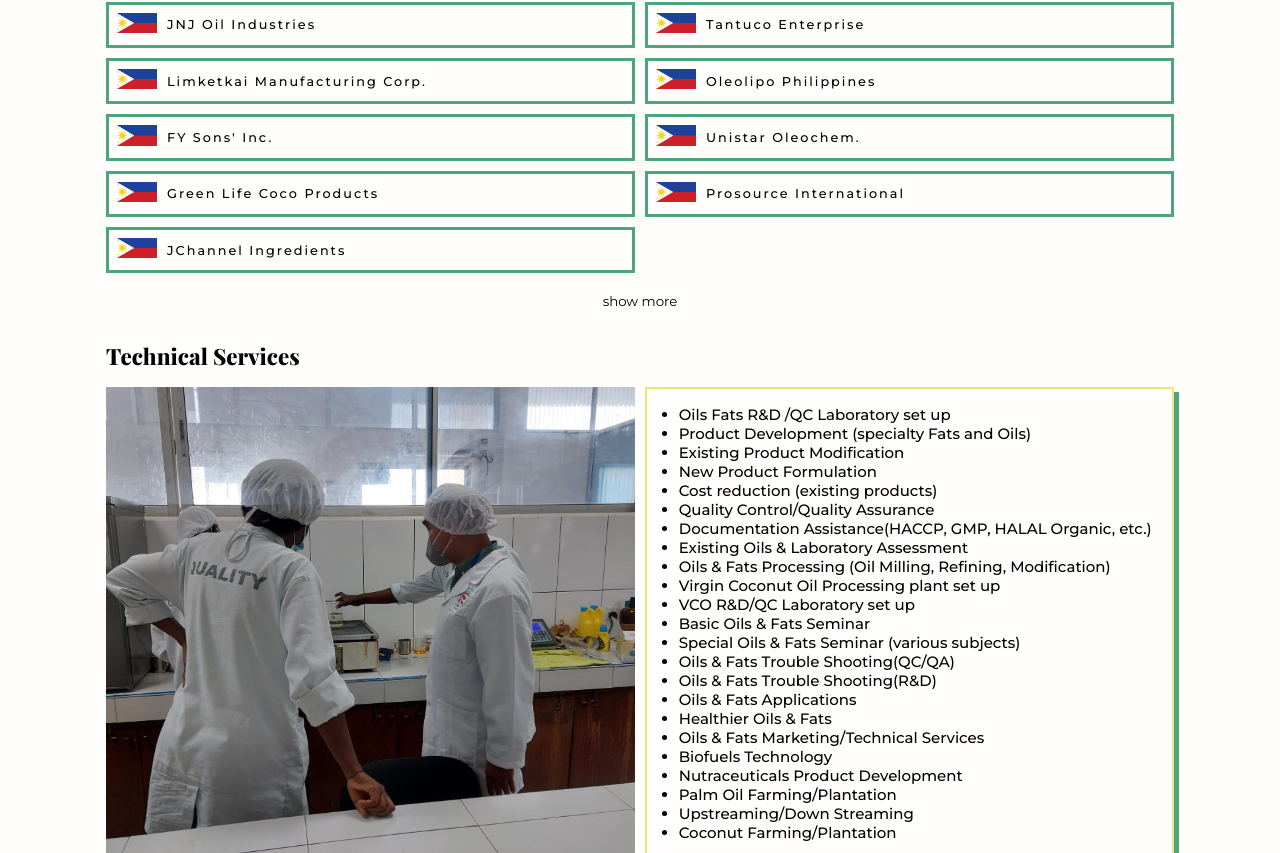
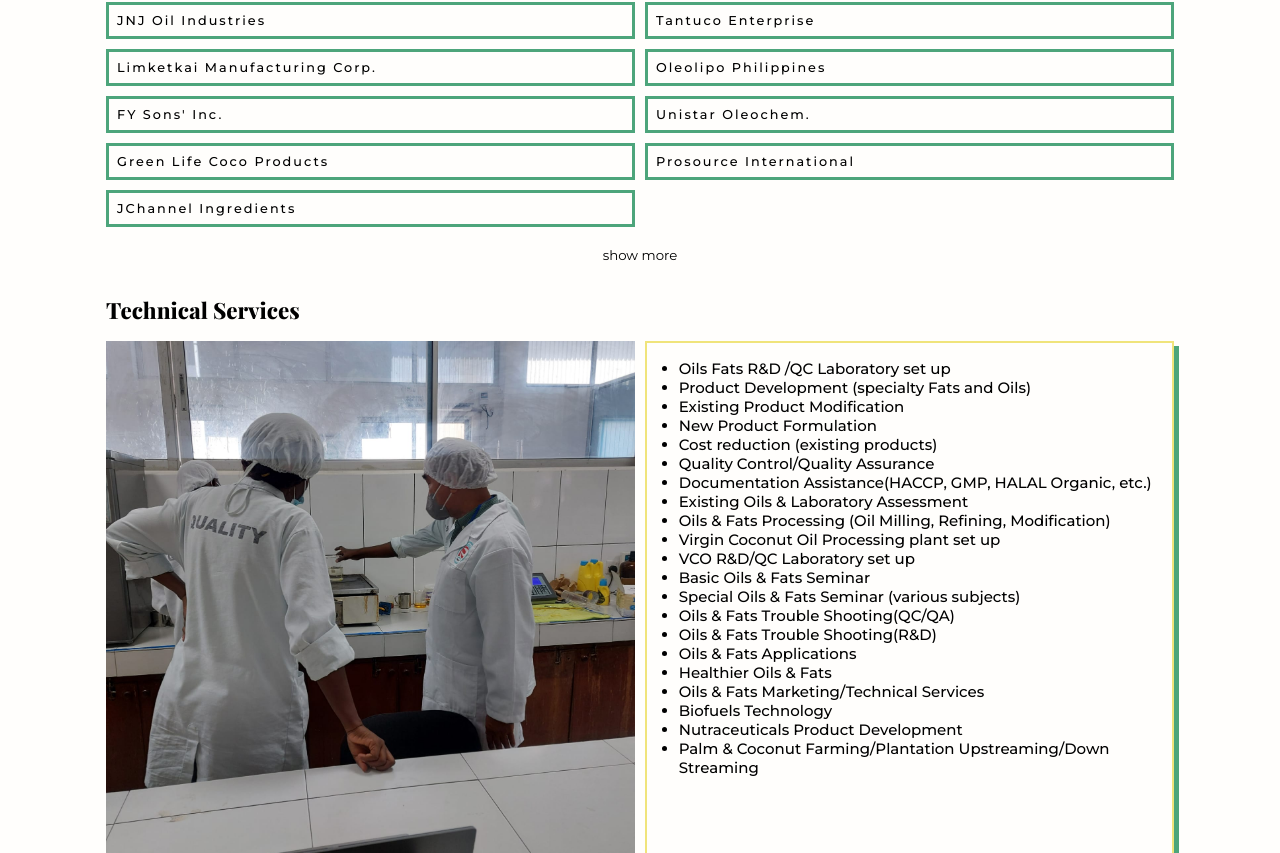
Before and after one commit to charliecatxph/vinceoleo, a Next.js app: page / in a window 1280 px wide. Shown: the part 1747-2600 px from the top of the page. Built offline with nearby package versions, Linux system fonts and the light colour scheme.

Commit message:
client changes #3

```diff
--- a/components/philippine-markets.js
+++ b/components/philippine-markets.js
@@ -53,9 +53,6 @@
               .map((d, i) => {
                 return (
                   <div className="market" key={i}>
-                    <figure className="flag">
-                      <Image src={PHL} alt="flag" />
-                    </figure>
                     <div className="market-name">
                       <span>{d}</span>
                     </div>
--- a/components/tech-services.js
+++ b/components/tech-services.js
@@ -144,9 +144,10 @@
                 <li>Oils &#38; Fats Marketing/Technical Services</li>
                 <li>Biofuels Technology</li>
                 <li>Nutraceuticals Product Development</li>
-                <li>Palm Oil Farming/Plantation</li>
-                <li>Upstreaming/Down Streaming</li>
-                <li>Coconut Farming/Plantation</li>
+                <li>
+                  Palm &#38; Coconut Farming/Plantation Upstreaming/Down
+                  Streaming
+                </li>
               </ul>
             </div>
           </div>
```
